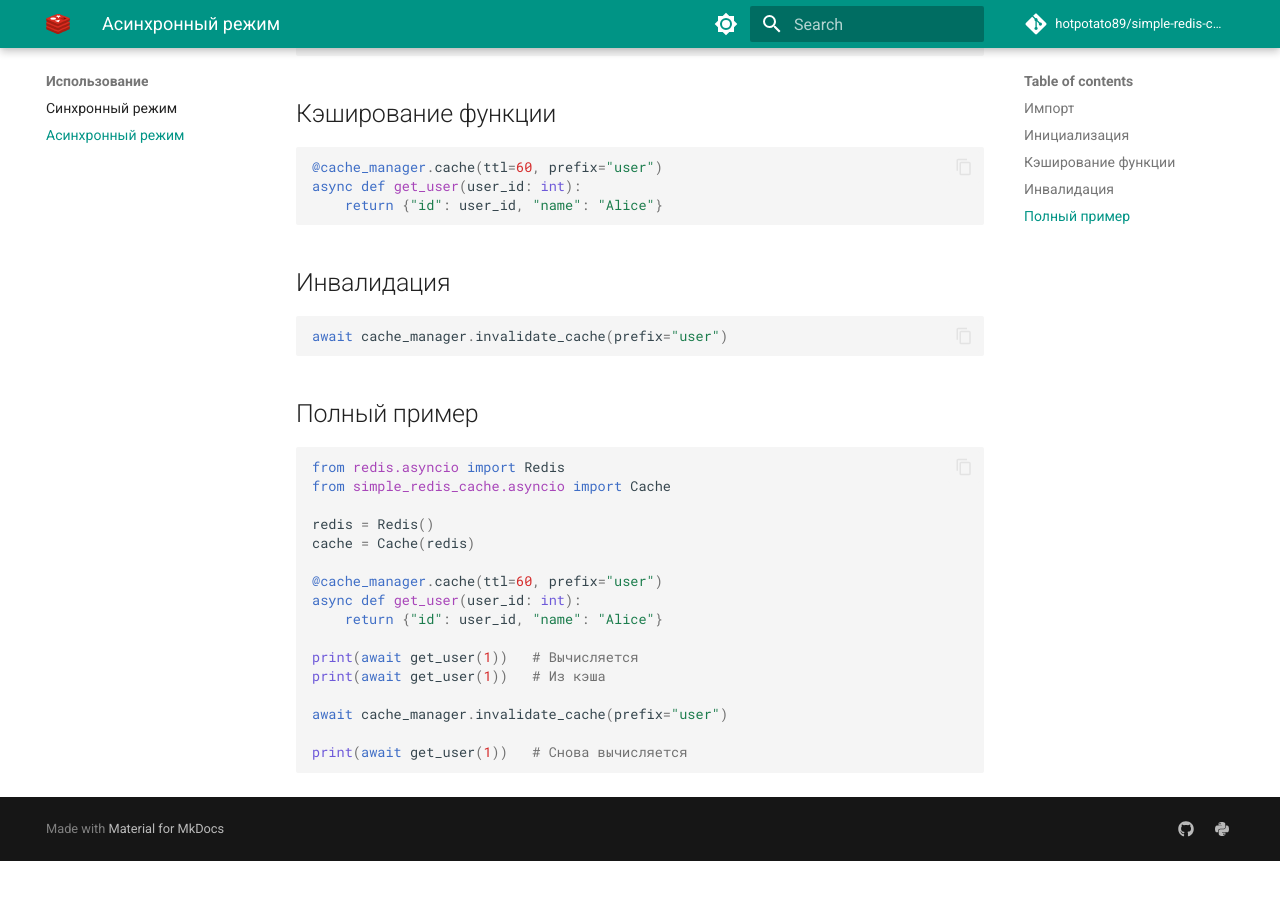
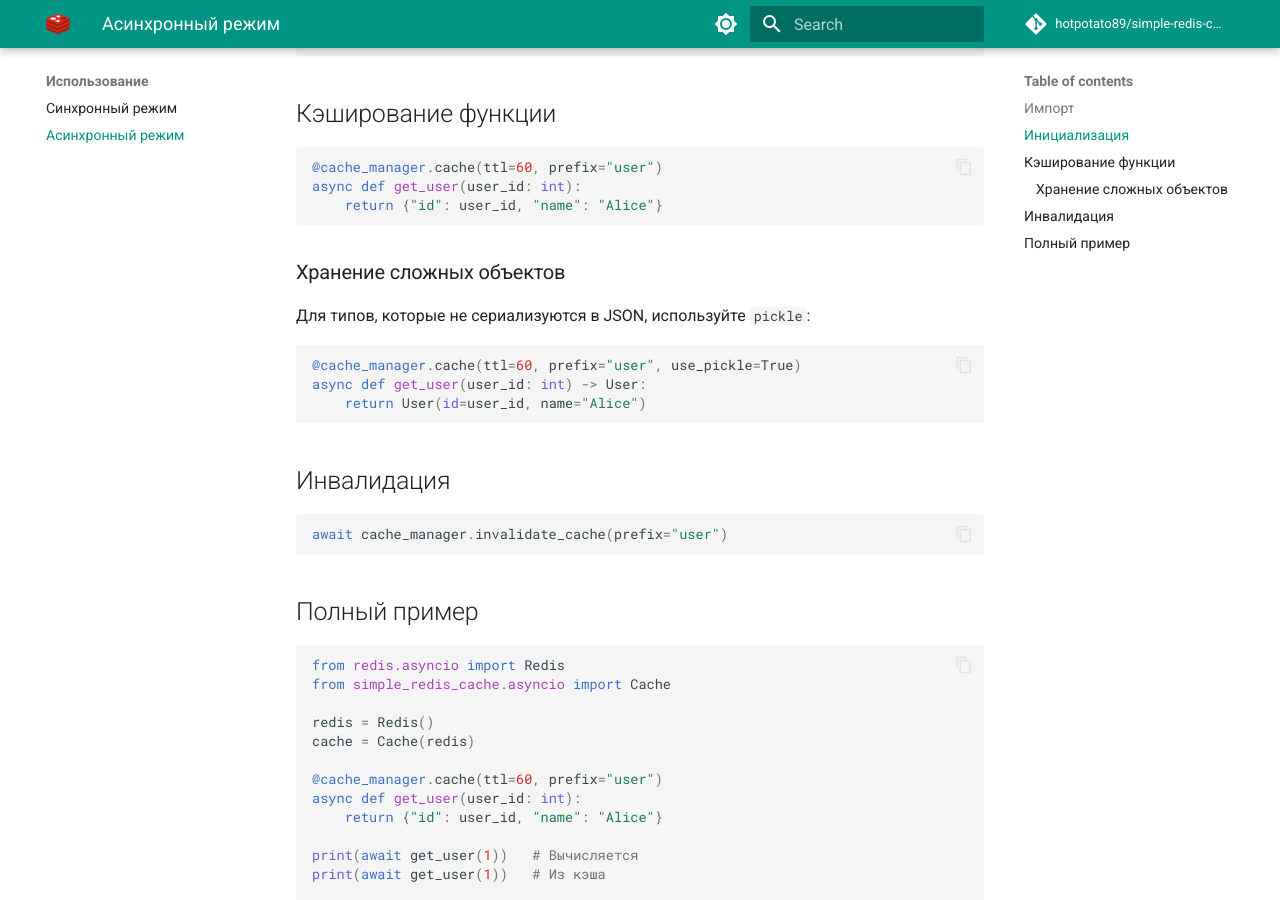
Before and after one commit to hotpotato89/simple-redis-cache, an MkDocs documentation site: the page built from docs/usage/async.md, in a window 1280 px wide and 900 px high, scrolled down 497 px. Built offline with MkDocs 1.6.1 and Material for MkDocs 9.7.7, drawn with Linux system fonts in a browser that asks for light colours; comment, search, counter and statistics services are not loaded; before the commit the page ends 1358 px from its top, so only the background shows below that.

Commit message:
docs(usage): info about object storage

````diff
--- a/docs/usage/async.md
+++ b/docs/usage/async.md
@@ -21,6 +21,16 @@ cache_manager = Cache(redis_client)
 @cache_manager.cache(ttl=60, prefix="user")
 async def get_user(user_id: int):
     return {"id": user_id, "name": "Alice"}
+```
+
+### Хранение сложных объектов
+
+Для типов, которые не сериализуются в JSON, используйте `pickle`:
+
+```python
+@cache_manager.cache(ttl=60, prefix="user", use_pickle=True)
+async def get_user(user_id: int) -> User:
+    return User(id=user_id, name="Alice")
 ```
 
 ## Инвалидация
````
Also changed, not shown: docs/usage/sync.md (+10 -0 lines).
